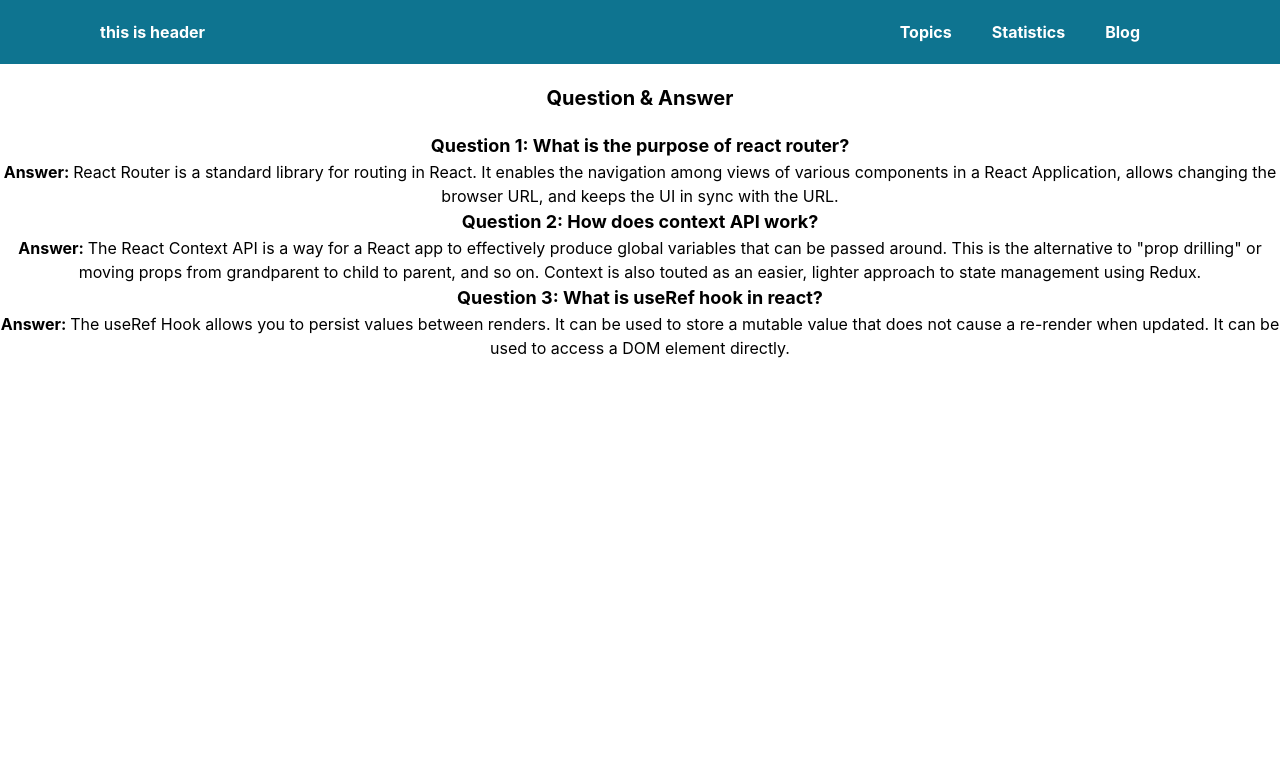
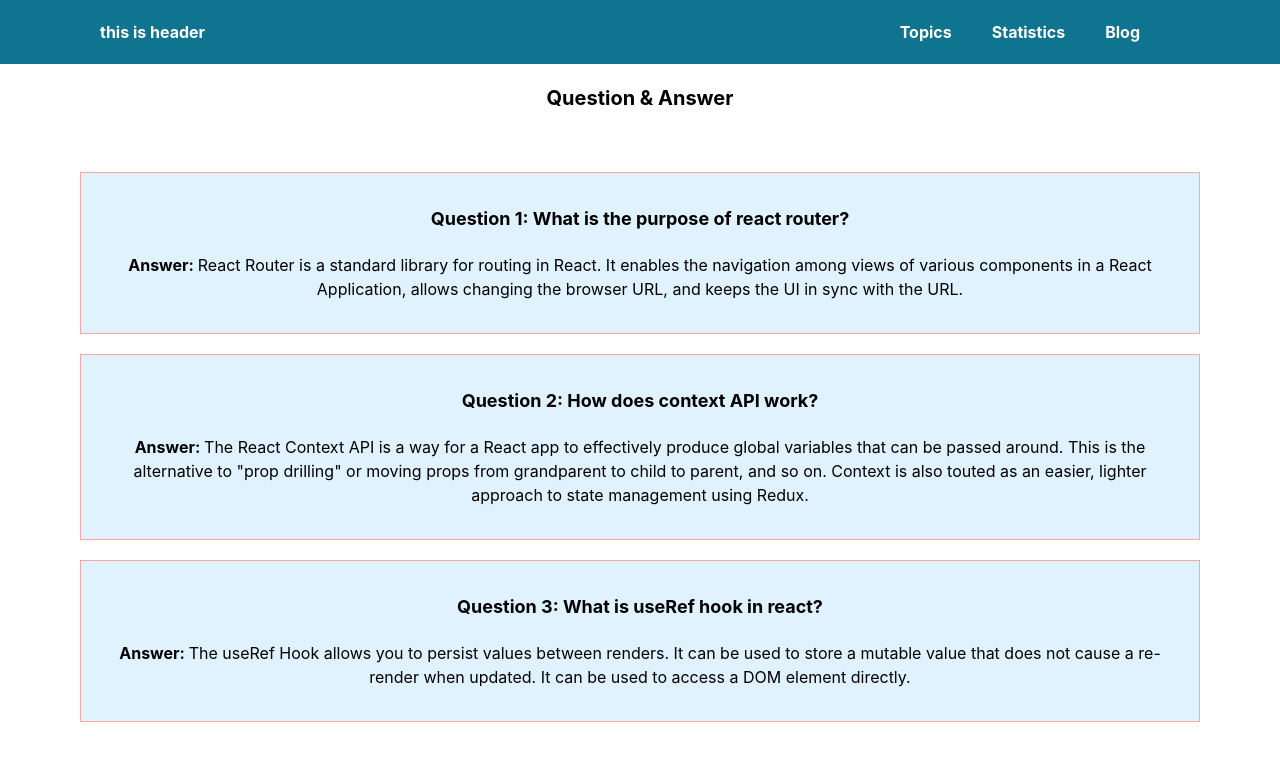
Before and after one commit to sadikaRimu/quize-cracker-repo, a React (Create React App) app: page /blog in a window 1280 px wide. Shown: the top 760 px of the page. Built offline with nearby package versions, Linux system fonts and the light colour scheme.

Commit message:
blog design added

```diff
--- a/src/components/Blog/Blog.js
+++ b/src/components/Blog/Blog.js
@@ -3,18 +3,18 @@ import React from 'react';
 const Blog = () => {
     return (
         <div>
-            <h2 className='font-bold text-xl my-5'>Question & Answer</h2>
-            <div>
-                <div>
-                    <h2 className='font-bold text-lg'>Question 1:  What is the purpose of react router?</h2>
+            <h2 className='font-bold text-xl mt-5'>Question & Answer</h2>
+            <div className='mx-10  rounded p-10'>
+                <div className='my-5 bg-sky-100 border border-red-300 p-8'>
+                    <h2 className='font-bold text-lg mb-5'>Question 1:  What is the purpose of react router?</h2>
                     <p><strong>Answer: </strong> React Router is a standard library for routing in React. It enables the navigation among views of various components in a React Application, allows changing the browser URL, and keeps the UI in sync with the URL.</p>
                 </div>
-                <div>
-                    <h2 className='font-bold text-lg'>Question 2:  How does context API work?</h2>
+                <div className='my-5 bg-sky-100 border border-red-300 p-8'>
+                    <h2 className='font-bold text-lg mb-5'>Question 2:  How does context API work?</h2>
                     <p><strong>Answer: </strong> The React Context API is a way for a React app to effectively produce global variables that can be passed around. This is the alternative to "prop drilling" or moving props from grandparent to child to parent, and so on. Context is also touted as an easier, lighter approach to state management using Redux.</p>
                 </div>
-                <div>
-                    <h2 className='font-bold text-lg'>Question 3:  What is useRef hook in react?</h2>
+                <div className='my-5 bg-sky-100 border border-red-300 p-8'>
+                    <h2 className='font-bold text-lg mb-5'>Question 3:  What is useRef hook in react?</h2>
                     <p><strong>Answer: </strong> The useRef Hook allows you to persist values between renders. It can be used to store a mutable value that does not cause a re-render when updated. It can be used to access a DOM element directly.</p>
                 </div>
             </div>
```
